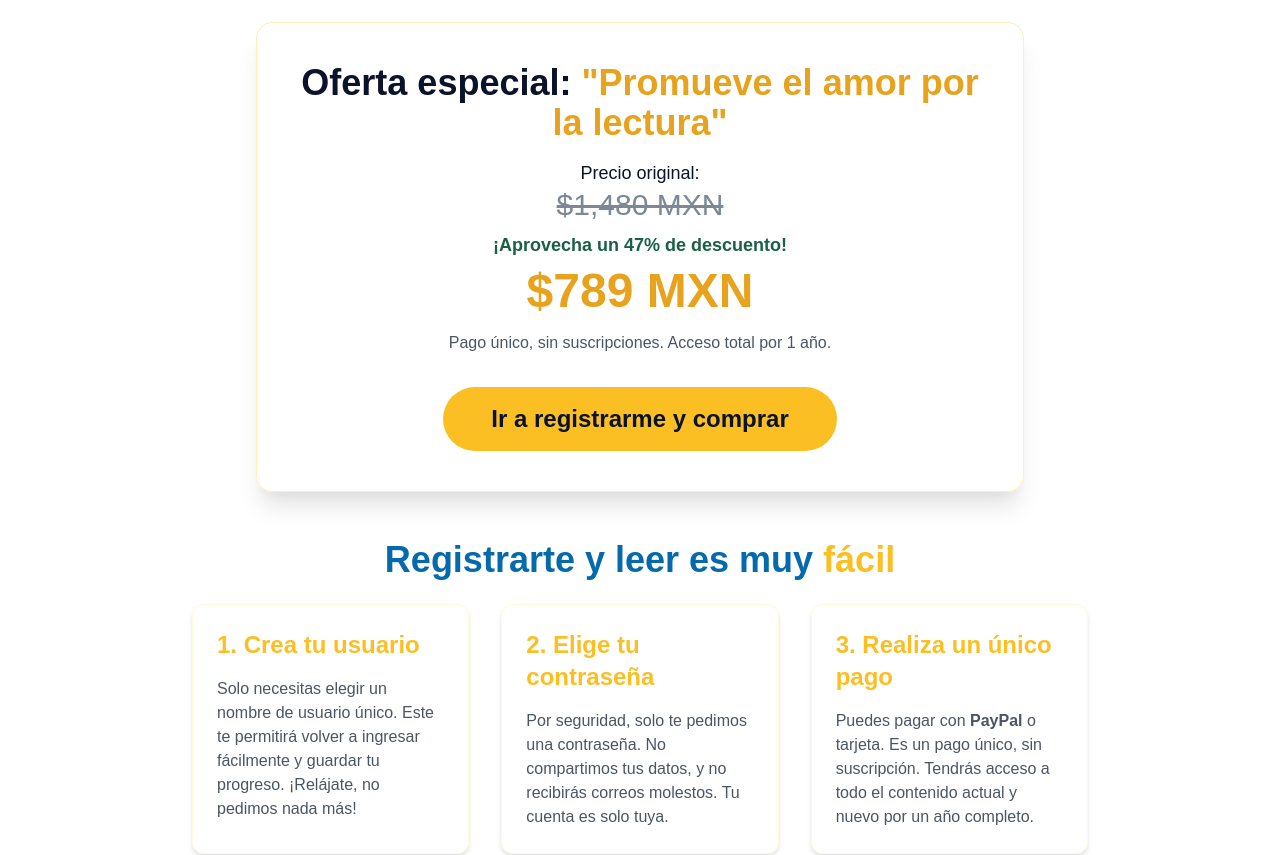
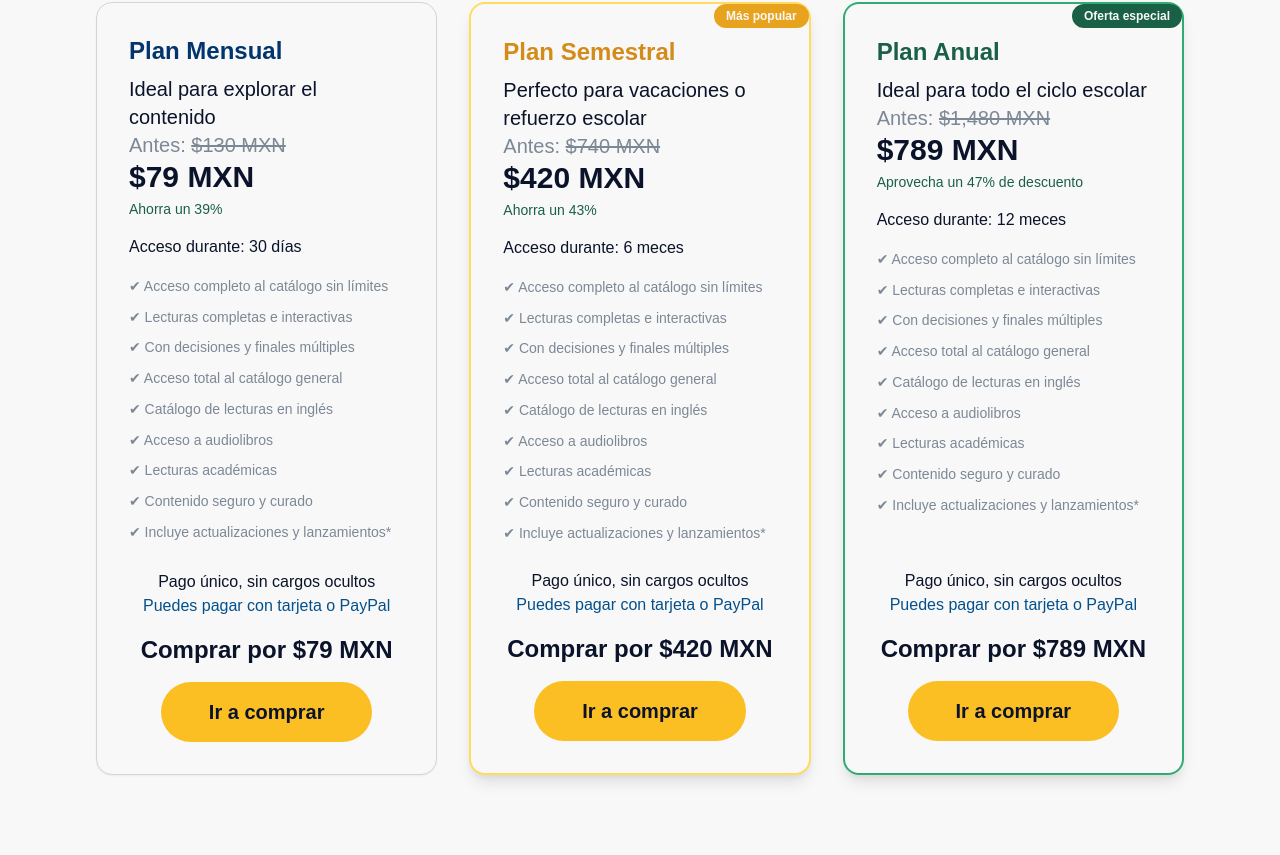
Before and after one commit to victorLagunaSau/pathbooksOfferts, a Next.js app: page / in a window 1280 px wide. Shown: the part 6084-6939 px from the top of the page. Built offline with nearby package versions, Linux system fonts and the light colour scheme.

Commit message:
PAGOS TIPO ANCLA

```diff
--- /dev/null
+++ b/components/Buttons/ButtonPago01.js
@@ -0,0 +1,49 @@
+// components/ButtonPago01.jsx
+import React, { useState } from "react";
+
+const ButtonPago01 = () => {
+    const [showModal, setShowModal] = useState(false);
+
+    const handleClick = () => {
+        if (typeof window !== "undefined" && typeof fbq === "function") {
+            fbq("trackCustom", "irAPagarPr79");
+        }
+        setShowModal(true);
+    };
+
+    return (
+        <>
+            <button
+                onClick={handleClick}
+                className="w-full sm:w-auto px-12 py-4 text-xl sm:text-xl font-semibold rounded-full bg-yellow-500 hover:bg-yellow-700 text-black-100 hover:text-white-100 transition-all"
+            >
+                Ir a comprar
+            </button>
+
+            {showModal && (
+                <div className="fixed inset-0 z-50 flex items-center justify-center bg-black/60 backdrop-blur-sm px-2 sm:px-4">
+                    <div className="bg-white rounded-xl shadow-2xl w-full max-w-4xl relative overflow-hidden animate-fade-in-up h-[95vh] flex flex-col">
+                        <div className="flex justify-end p-2 sm:p-4 z-20 bg-white-500">
+                            <button
+                                onClick={() => setShowModal(false)}
+                                aria-label="Cerrar"
+                                className="text-3xl text-gray-600 hover:text-black transition-all focus:outline-none focus:ring"
+                            >
+                                &times;
+                            </button>
+                        </div>
+                        <div className="flex-1 w-full">
+                            <iframe
+                                src="https://www.pathbooks.app/pay/6gdJNNv5IXq5LkdcO67C"
+                                title="Registro y compra"
+                                className="w-full h-full border-none"
+                            ></iframe>
+                        </div>
+                    </div>
+                </div>
+            )}
+        </>
+    );
+};
+
+export default ButtonPago01;
--- /dev/null
+++ b/components/Buttons/ButtonPago02.js
@@ -0,0 +1,49 @@
+// components/ButtonPago02.jsx
+import React, { useState } from "react";
+
+const ButtonPago02 = () => {
+    const [showModal, setShowModal] = useState(false);
+
+    const handleClick = () => {
+        if (typeof window !== "undefined" && typeof fbq === "function") {
+            fbq("trackCustom", "irAPagarPr420");
+        }
+        setShowModal(true);
+    };
+
+    return (
+        <>
+            <button
+                onClick={handleClick}
+                className="w-full sm:w-auto px-12 py-4 text-xl sm:text-xl font-semibold rounded-full bg-yellow-500 hover:bg-yellow-700 text-black-100 hover:text-white-100 transition-all"
+            >
+                 Ir a comprar
+            </button>
+
+            {showModal && (
+                <div className="fixed inset-0 z-50 flex items-center justify-center bg-black/60 backdrop-blur-sm px-2 sm:px-4">
+                    <div className="bg-white rounded-xl shadow-2xl w-full max-w-4xl relative overflow-hidden animate-fade-in-up h-[95vh] flex flex-col">
+                        <div className="flex justify-end p-2 sm:p-4 z-20 bg-white-500">
+                            <button
+                                onClick={() => setShowModal(false)}
+                                aria-label="Cerrar"
+                                className="text-3xl text-gray-600 hover:text-black transition-all focus:outline-none focus:ring"
+                            >
+                                &times;
+                            </button>
+                        </div>
+                        <div className="flex-1 w-full">
+                            <iframe
+                                src="https://www.pathbooks.app/pay/t9Mvx8NWeAV88ULPoGg8"
+                                title="Registro y compra"
+                                className="w-full h-full border-none"
+                            ></iframe>
+                        </div>
+                    </div>
+                </div>
+            )}
+        </>
+    );
+};
+
+export default ButtonPago02;
--- /dev/null
+++ b/components/Buttons/ButtonPago03.js
@@ -0,0 +1,49 @@
+// components/ButtonPago03.jsx
+import React, { useState } from "react";
+
+const ButtonPago03 = () => {
+    const [showModal, setShowModal] = useState(false);
+
+    const handleClick = () => {
+        if (typeof window !== "undefined" && typeof fbq === "function") {
+            fbq("trackCustom", "irAPagarPr789");
+        }
+        setShowModal(true);
+    };
+
+    return (
+        <>
+            <button
+                onClick={handleClick}
+                className="w-full sm:w-auto px-12 py-4 text-xl sm:text-xl font-semibold rounded-full bg-yellow-500 hover:bg-yellow-700 text-black-100 hover:text-white-100 transition-all"
+            >
+                 Ir a comprar
+            </button>
+
+            {showModal && (
+                <div className="fixed inset-0 z-50 flex items-center justify-center bg-black/60 backdrop-blur-sm px-2 sm:px-4">
+                    <div className="bg-white rounded-xl shadow-2xl w-full max-w-4xl relative overflow-hidden animate-fade-in-up h-[95vh] flex flex-col">
+                        <div className="flex justify-end p-2 sm:p-4 z-20 bg-white-500">
+                            <button
+                                onClick={() => setShowModal(false)}
+                                aria-label="Cerrar"
+                                className="text-3xl text-gray-600 hover:text-black transition-all focus:outline-none focus:ring"
+                            >
+                                &times;
+                            </button>
+                        </div>
+                        <div className="flex-1 w-full">
+                            <iframe
+                                src="https://www.pathbooks.app/pay/pNHZavvBwzwDyjeNOUij"
+                                title="Registro y compra"
+                                className="w-full h-full border-none"
+                            ></iframe>
+                        </div>
+                    </div>
+                </div>
+            )}
+        </>
+    );
+};
+
+export default ButtonPago03;
--- a/components/HomeComprar.js
+++ b/components/HomeComprar.js
@@ -1,111 +1,137 @@
-import React, {useState} from "react";
+import React from "react";
+import ButtonPago01 from "./Buttons/ButtonPago01";
+import ButtonPago02 from "./Buttons/ButtonPago02";
+import ButtonPago03 from "./Buttons/ButtonPago03";
 
-const Comprar = () => {
-    const [showModal, setShowModal] = useState(false);
-
-    const handleClick = () => {
-        if (typeof window !== "undefined" && typeof fbq === "function") {
-            fbq("trackCustom", "irAPagar");
-        }
-        setShowModal(true);
-    };
-
+const PlanesPrecios = () => {
     return (
-        <section
-            id="comprar"
-            className="bg-white py-20 px-6 md:px-12 lg:px-24 text-center"
-        >
-            <div className="max-w-4xl mx-auto">
-                <h2 className="text-3xl md:text-4xl font-bold text-azulpathbooks mb-6">
-                    Pathbooks es una <span className="text-yellow-500">compra segura</span>
+        <section className="bg-white-100 py-20 px-6 md:px-12 lg:px-24">
+            <div className="max-w-7xl mx-auto text-center">
+                <h2 className="text-4xl md:text-5xl font-bold text-azulpathbooks mb-4">
+                    Elige el plan perfecto para ti
                 </h2>
-                <p className="text-gray-700 text-2xl mb-12">
-                    Disfruta del acceso ilimitado a todas nuestras historias interactivas con una sola compra. Sin
-                    suscripciones, sin cargos ocultos.
+                <p className="text-gray-600 text-lg md:text-xl mb-16">
+                    Todos los planes ofrecen acceso completo a nuestras lecturas interactivas, sin suscripciones ni
+                    cargos ocultos.
                 </p>
 
-                {/* Tarjeta de precio con descuento */}
-                <div
-                    className="bg-yellow-50 border border-yellow-200 rounded-2xl p-10 mb-12 shadow-xl max-w-3xl mx-auto text-center">
-                    <p className="text-3xl md:text-4xl font-bold text-black-100 mb-4">
-                        Oferta especial: <span className="text-yellow-600">"Promueve el amor por la lectura"</span>
-                    </p>
-
-                    <p className="text-gray-700 text-lg">Precio original:</p>
-                    <p className="text-3xl text-gray-500 line-through mb-2">$1,480 MXN</p>
-
-                    <p className="text-green-600 text-lg font-semibold">
-                        ¡Aprovecha un <span className="text-green-700 font-bold">47% de descuento!</span>
-                    </p>
-
-                    <p className="text-5xl font-bold text-yellow-600 mt-2 mb-4">$789 MXN</p>
-                    <p className="text-gray-600 text-base">Pago único, sin suscripciones. Acceso total por 1 año.</p>
-
-                    <div className="mt-8">
-                        <button
-                            onClick={handleClick}
-                            className="w-full sm:w-auto px-12 py-4 text-xl sm:text-2xl font-semibold rounded-full bg-yellow-500 hover:bg-yellow-700 text-black-100 hover:text-white-100 transition-all"
-                        >
-                            Ir a registrarme y comprar
-                        </button>
-                    </div>
-                </div>
-                                <h2 className="text-3xl md:text-4xl font-bold text-azulpathbooks mb-6">
-                    Registrarte y leer es muy <span className="text-yellow-500">fácil</span>
-                </h2>
-                {/* Pasos */}
-                <div className="grid md:grid-cols-3 gap-8 text-left">
+                <div className="grid grid-cols-1 md:grid-cols-3 gap-8 text-left">
+                    {/* Plan Mensual */}
                     <div
-                        className="bg-gray-50 shadow-md rounded-xl p-6 border border-yellow-100 hover:shadow-xl transition">
-                        <div className="text-2xl font-semibold mb-4 text-yellow-500">1. Crea tu usuario</div>
-                        <p className="text-gray-600">Solo necesitas elegir un nombre de usuario único. Este te permitirá
-                            volver a ingresar fácilmente y guardar tu progreso. ¡Relájate, no pedimos nada más!</p>
+                        className="bg-white-100 border border-gray-300 rounded-2xl shadow-sm hover:shadow-lg transition p-8 flex flex-col justify-between">
+                        <div>
+                            <h3 className="text-2xl font-semibold text-blue-800 mb-2">Plan Mensual</h3>
+                            <h1 className="text-xl text-black-100"> Ideal para explorar el contenido</h1>
+                            <p className="text-gray-500 text-xl">Antes: <span className="line-through">$130 MXN</span>
+                            </p>
+                            <p className="text-3xl font-bold text-gray-900 mb-1">$79 MXN</p>
+                            <p className="text-sm text-green-600 mb-4">Ahorra un 39%</p>
+                            <p>Acceso durante: 30 días</p>
+                            <ul className="text-gray-500 space-y-2 text-sm leading-relaxed mt-4">
+                                <li>✔ Acceso completo al catálogo sin límites</li>
+                                <li>✔ Lecturas completas e interactivas</li>
+                                <li>✔ Con decisiones y finales múltiples</li>
+                                <li>✔ Acceso total al catálogo general</li>
+                                <li>✔ Catálogo de lecturas en inglés</li>
+                                <li>✔ Acceso a audiolibros</li>
+                                <li>✔ Lecturas académicas</li>
+                                <li>✔ Contenido seguro y curado</li>
+                                <li>✔ Incluye actualizaciones y lanzamientos*</li>
+                            </ul>
+                        </div>
+                        <div className="mt-6 text-center">
+                            <p className="text-green-700 font-medium">Pago único, sin cargos ocultos</p>
+                            <p className="text-blue-700 mb-4">Puedes pagar con tarjeta o PayPal</p>
+                            <p className="text-2xl font-bold mb-4"> Comprar por $79 MXN</p>
+                            <ButtonPago01/>
+                        </div>
                     </div>
 
+                    {/* Plan Semestral */}
                     <div
-                        className="bg-gray-50 shadow-md rounded-xl p-6 border border-yellow-100 hover:shadow-xl transition">
-                        <div className="text-2xl font-semibold mb-4 text-yellow-500">2. Elige tu contraseña</div>
-                        <p className="text-gray-600">Por seguridad, solo te pedimos una contraseña. No compartimos tus
-                            datos, y no recibirás correos molestos. Tu cuenta es solo tuya.</p>
+                        className="relative bg-white-100 border-2 border-yellow-400 rounded-2xl shadow-lg hover:shadow-xl transition p-8 flex flex-col justify-between">
+                        <div
+                            className="absolute top-0 right-0 bg-yellow-600 text-white-100 text-xs font-semibold px-3 py-1 rounded-xl">
+                            Más popular
+                        </div>
+                        <div>
+                            <h3 className="text-2xl font-semibold text-yellow-700 mb-2">Plan Semestral</h3>
+                            <h1 className="text-xl text-black-100"> Perfecto para vacaciones o refuerzo escolar</h1>
+                            <p className="text-gray-500 text-xl">Antes: <span className="line-through">$740 MXN</span>
+                            </p>
+                            <p className="text-3xl font-bold text-gray-900 mb-1">$420 MXN</p>
+                            <p className="text-sm text-green-600 mb-4">Ahorra un 43%</p>
+                            <p>Acceso durante: 6 meces</p>
+                            <ul className="text-gray-500 space-y-2 text-sm leading-relaxed mt-4">
+                                <li>✔ Acceso completo al catálogo sin límites</li>
+                                <li>✔ Lecturas completas e interactivas</li>
+                                <li>✔ Con decisiones y finales múltiples</li>
+                                <li>✔ Acceso total al catálogo general</li>
+                                <li>✔ Catálogo de lecturas en inglés</li>
+                                <li>✔ Acceso a audiolibros</li>
+                                <li>✔ Lecturas académicas</li>
+                                <li>✔ Contenido seguro y curado</li>
+                                <li>✔ Incluye actualizaciones y lanzamientos*</li>
+                            </ul>
+                        </div>
+                        <div className="mt-6 text-center">
+                            <p className="text-green-700 font-medium">Pago único, sin cargos ocultos</p>
+                            <p className="text-blue-700 mb-4">Puedes pagar con tarjeta o PayPal</p>
+                            <p className="text-2xl font-bold mb-4"> Comprar por $420 MXN</p>
+                            <ButtonPago02/>
+                        </div>
                     </div>
 
+                    {/* Plan Anual - Oferta Especial */}
                     <div
-                        className="bg-gray-50 shadow-md rounded-xl p-6 border border-yellow-100 hover:shadow-xl transition">
-                        <div className="text-2xl font-semibold mb-4 text-yellow-500">3. Realiza un único pago</div>
-                        <p className="text-gray-600">Puedes pagar con <strong>PayPal</strong> o tarjeta. Es un pago
-                            único, sin suscripción. Tendrás acceso a todo el contenido actual y nuevo por un año
-                            completo.</p>
-                    </div>
-                </div>
-            </div>
+                        className="relative bg-green-50 border-2 border-green-500 rounded-2xl shadow-lg hover:shadow-xl transition p-8 flex flex-col justify-between">
+                        <div
+                            className="absolute top-0 right-0 bg-green-600 text-white-100 text-xs font-semibold px-3 py-1 rounded-xl">
+                            Oferta especial
+                        </div>
+                        <div>
+                            <h3 className="text-2xl font-semibold text-green-600 mb-2">Plan Anual</h3>
+                            <h1 className="text-xl text-black-100"> Ideal para todo el ciclo escolar</h1>
+                            <p className="text-gray-500 text-xl">Antes: <span className="line-through">$1,480 MXN</span>
+                            </p>
+                            <p className="text-3xl font-bold text-green-700 mb-1">$789 MXN</p>
+                            <p className="text-sm text-green-600 mb-4">Aprovecha un 47% de descuento</p>
+                            <p>Acceso durante: 12 meces</p>
+                            <ul className="text-gray-500 space-y-2 text-sm leading-relaxed mt-4">
+                                <li>✔ Acceso completo al catálogo sin límites</li>
+                                <li>✔ Lecturas completas e interactivas</li>
+                                <li>✔ Con decisiones y finales múltiples</li>
+                                <li>✔ Acceso total al catálogo general</li>
+                                <li>✔ Catálogo de lecturas en inglés</li>
+                                <li>✔ Acceso a audiolibros</li>
+                                <li>✔ Lecturas académicas</li>
+                                <li>✔ Contenido seguro y curado</li>
+                                <li>✔ Incluye actualizaciones y lanzamientos*</li>
 
-            {/* Modal con iframe */}
-            {showModal && (
-                <div
-                    className="fixed inset-0 z-50 flex items-center justify-center bg-black/60 backdrop-blur-sm px-2 sm:px-4">
-                    <div
-                        className="bg-white rounded-xl shadow-2xl w-full max-w-4xl relative overflow-hidden animate-fade-in-up h-[95vh] flex flex-col">
-                        <div className="flex justify-end p-2 sm:p-4 z-20 bg-white-500">
-                            <button
-                                onClick={() => setShowModal(false)}
-                                aria-label="Cerrar"
-                                className="text-3xl text-gray-600 hover:text-black transition-all focus:outline-none focus:ring"
-                            >
-                                &times;
-                            </button>
+                            </ul>
                         </div>
-                        <div className="flex-1 w-full">
-                            <iframe
-                                src="https://www.pathbooks.app/pay/pNHZavvBwzwDyjeNOUij"
-                                title="Registro y compra"
-                                className="w-full h-full border-none"
-                            ></iframe>
+                        <div className="mt-6 text-center">
+
+                            <p className="text-green-700 font-medium">Pago único, sin cargos ocultos</p>
+                            <p className="text-blue-700 mb-4">Puedes pagar con tarjeta o PayPal</p>
+                            <p className="text-2xl font-bold mb-4"> Comprar por $789 MXN</p>
+                            <ButtonPago03/>
                         </div>
                     </div>
                 </div>
-            )}
+
+                {/* Beneficios generales */}
+                <div
+                    className="mt-20 text-center text-sm md:text-base text-gray-500 max-w-3xl mx-auto space-y-4 leading-relaxed">
+                    <p className="text-2xl text-yellow-600 font-bold">Regala lectura, regala futuro</p>
+                    <p className="text-sm italic">
+                        * En Pathbooks publicamos constantemente. Durante tu periodo de acceso, recibirás
+                        automáticamente las nuevas publicaciones y actualizaciones sin costo adicional.
+                    </p>
+                </div>
+            </div>
         </section>
     );
 };
 
-export default Comprar;
+export default PlanesPrecios;
```
